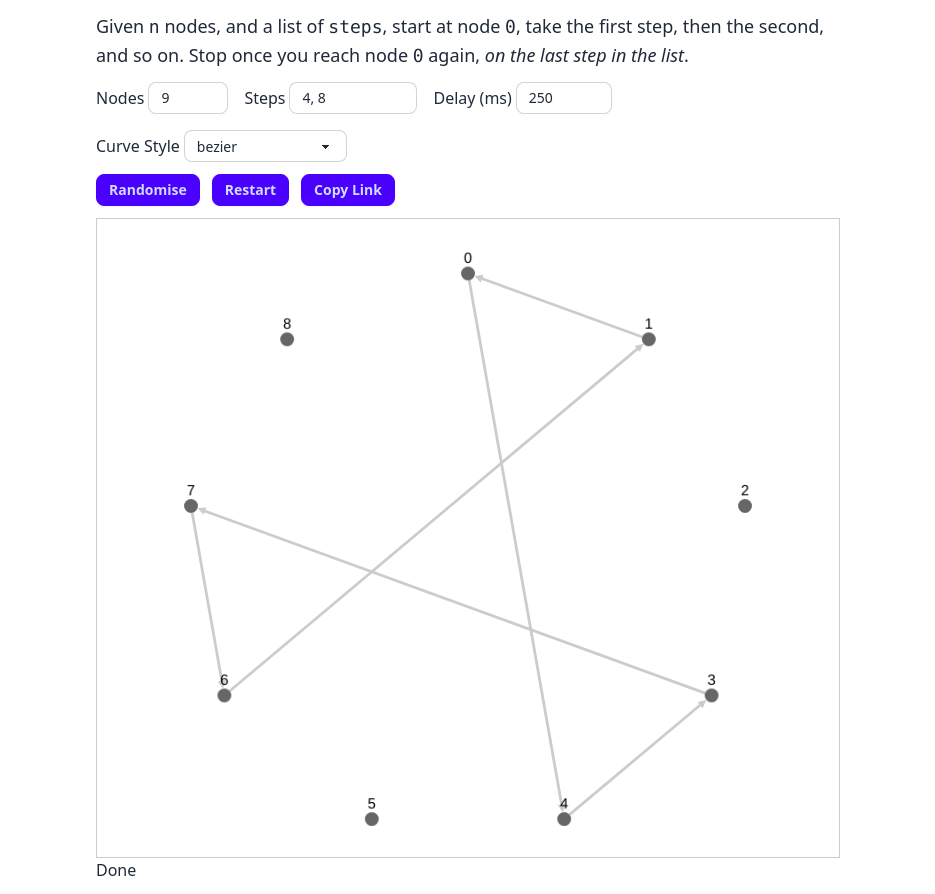
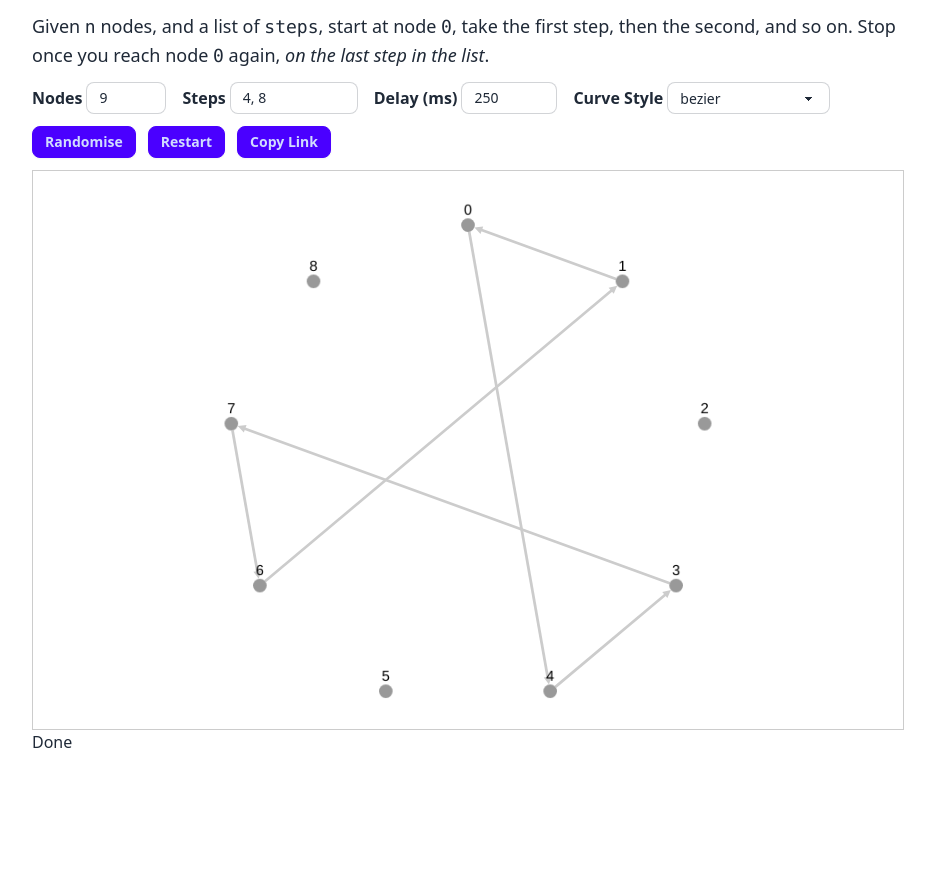
Before and after one commit to SkepticMystic/traverser-sk, a SvelteKit app: page / in a window 1280 px wide. Shown: the whole page, without its empty margins (172-1107 px from the left). After the commit the page ends 800 px from the top, so only its background shows below. Built offline with nearby package versions, Linux system fonts and the light colour scheme.

Commit message:
More touchups

```diff
--- a/src/lib/components/cytoscape.svelte
+++ b/src/lib/components/cytoscape.svelte
@@ -26,7 +26,7 @@
 				{
 					selector: 'node',
 					style: {
-						'background-color': '#666',
+						// 'background-color': '#666',
 						label: 'data(id)',
 						'font-size': '16px',
 						width: 15,
@@ -78,7 +78,7 @@
 <div
 	id="cy"
 	style="margin: 0 auto; max-width: 100%; border: 1px solid #ccc"
-	class="h-[50vh] sm:h-[60vh] md:h-[70vh] lg:h-[80vh]"
+	class="h-[50vh] sm:h-[60vh] md:h-[70vh]"
 ></div>
 
 <p>{done ? 'Done' : 'Running...'}</p>
--- a/src/routes/+layout.svelte
+++ b/src/routes/+layout.svelte
@@ -2,6 +2,6 @@
 	import '../app.css';
 </script>
 
-<div class="mx-auto max-w-3xl my-3 px-3">
+<div class="mx-auto max-w-4xl my-3 px-3">
 	<slot />
 </div>
--- a/src/routes/+page.svelte
+++ b/src/routes/+page.svelte
@@ -53,12 +53,12 @@
 
 <div class="flex gap-4 items-center flex-wrap my-3">
 	<label class="flex items-center gap-1">
-		<span>Nodes</span>
+		<span class="font-semibold">Nodes</span>
 		<input class="input input-bordered input-sm w-20" type="number" min={1} bind:value={data.n} />
 	</label>
 
 	<label class="flex items-center gap-1">
-		<span>Steps</span>
+		<span class="font-semibold">Steps</span>
 		<input
 			class="input input-bordered input-sm w-32"
 			type="text"
@@ -68,7 +68,7 @@
 	</label>
 
 	<label class="flex items-center gap-1">
-		<span>Delay (ms)</span>
+		<span class="font-semibold">Delay (ms)</span>
 		<input
 			class="input input-bordered input-sm w-24"
 			type="number"
@@ -79,7 +79,7 @@
 	</label>
 
 	<label class="flex items-center gap-1">
-		<span>Curve Style</span>
+		<span class="font-semibold">Curve Style</span>
 
 		<select class="select select-sm select-bordered" bind:value={data.curve_style}>
 			{#each CYTOSCAPE.CURVE_STYLES as style}
```
